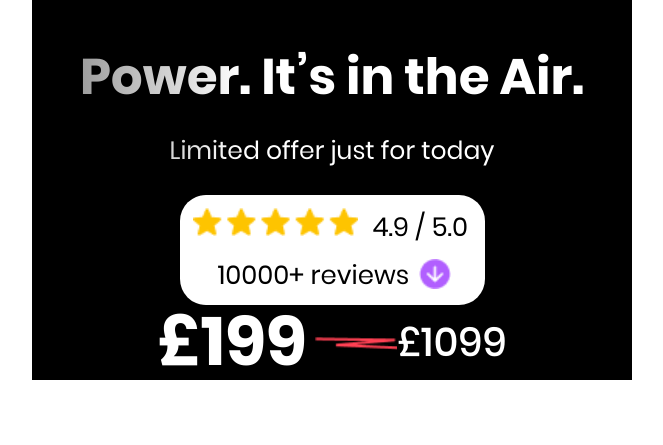
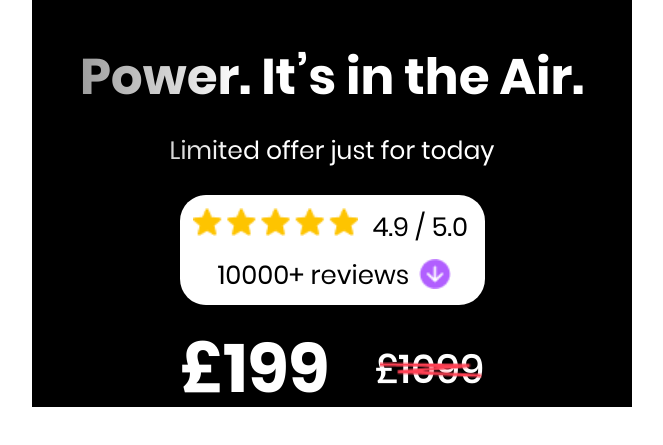
Before and after one commit to ImExpDeveloper/technopark, a plain HTML site: page src/index.html in a window 1280 px wide. Shown: the part 161-606 px from the top of the page, without its empty margins (308-971 px from the left). Drawn offline with Linux system fonts and the light colour scheme; files whose address does not match are found by name; a web font is replaced by a local one.

Commit message:
Цены дан!

```diff
--- a/scss/blocks/_screen.scss
+++ b/scss/blocks/_screen.scss
@@ -83,6 +83,7 @@
   display: flex;
   align-items: center;
   justify-content: center;
+  margin-top: 27px;
 }
 
 #screen .screen__body-h-1 {
@@ -90,6 +91,8 @@
   font-family: $font-main;
   font-weight: 700;
   font-size: 68px;
+  position: relative;
+  margin-right: 45px;
 }
 
 #screen .screen__body-p-1{
@@ -97,16 +100,16 @@
   font-family: $font-main;
   font-weight: 500;
   font-size: 40px;
-
 }
 
 #screen .screen__body-img-1 {
   background-image: url(../src/img/lines.png);
   background-repeat: no-repeat;
   background-size: contain;
-  background-position: left 8px top 20px;
-  height: 50px;
-  width: 90px;
-
-
+  background-position: right 8px top 28px;
+  height: 70px;
+  width: 110px;
+  position: absolute;
+  z-index: 1;
+  margin-left: 205px;
 }
```
Also changed, not shown: css/main.css, css/main.min.css, 1 other file.
